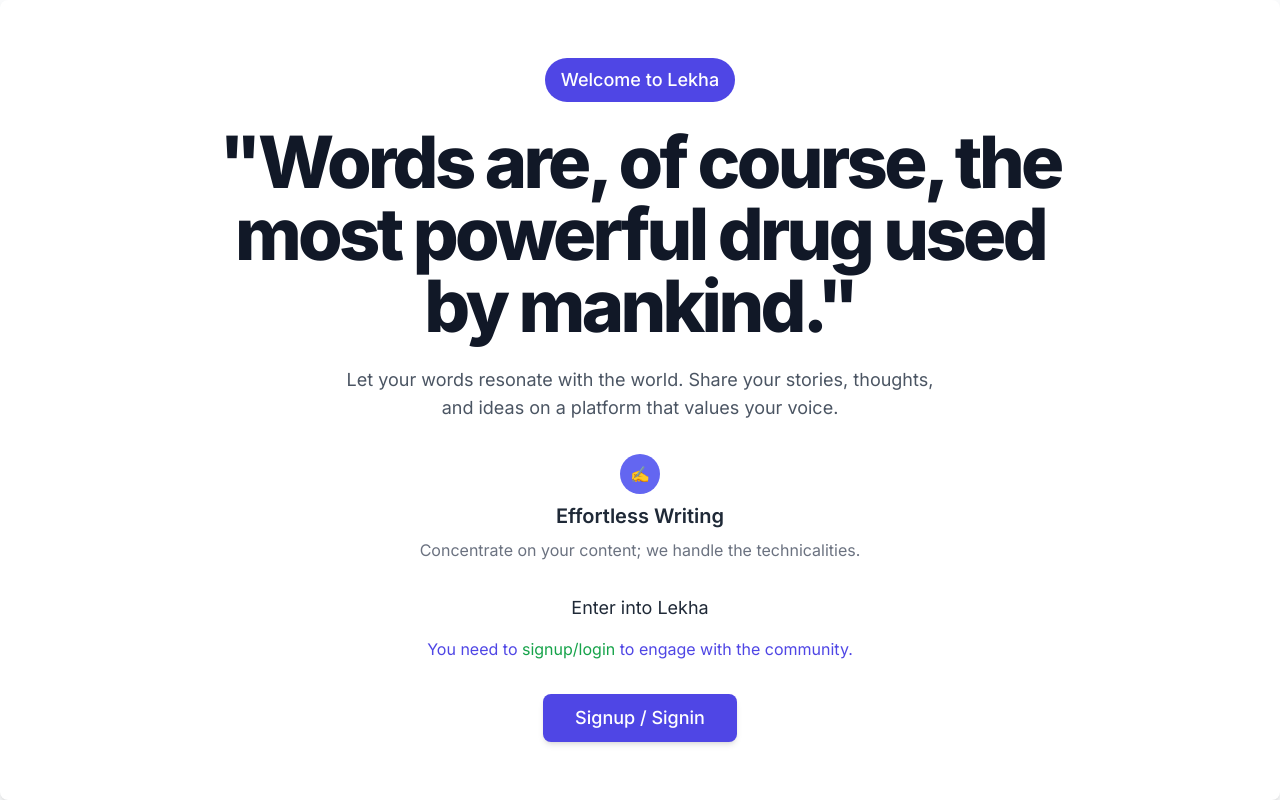
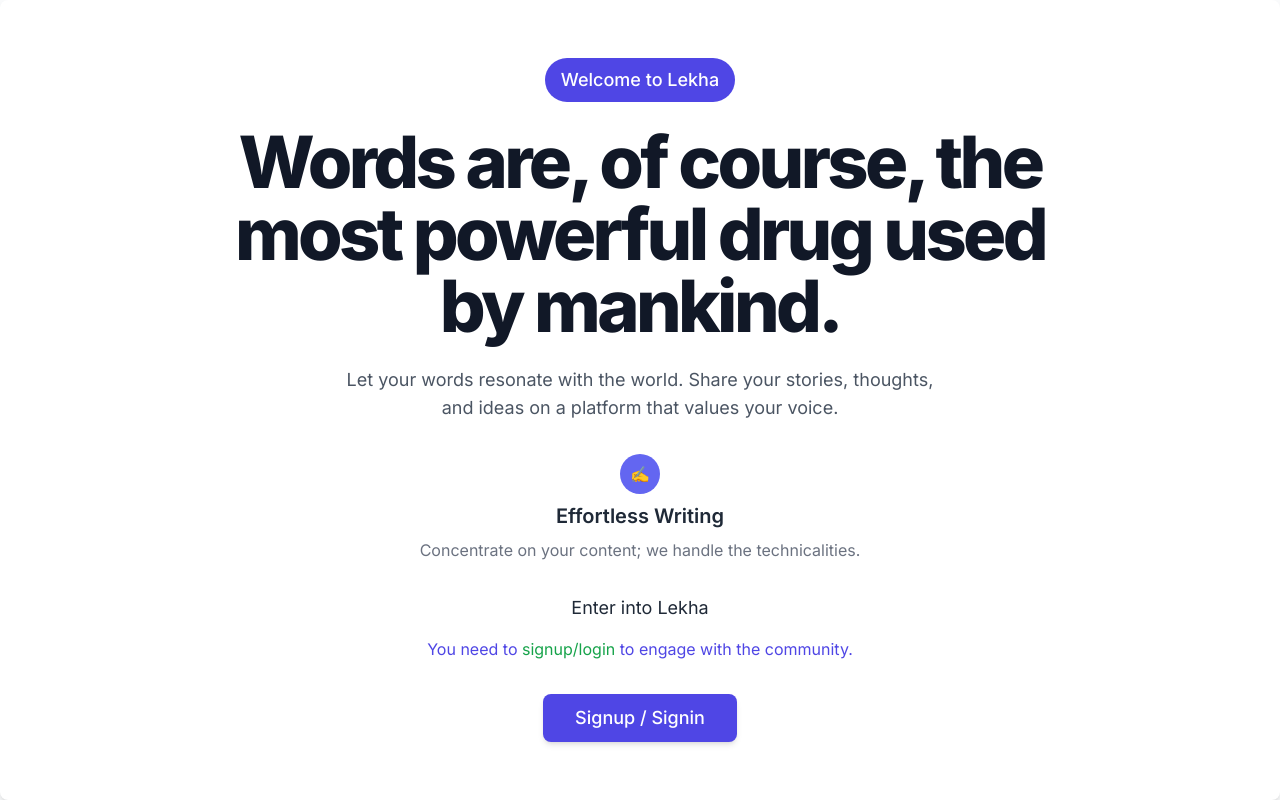
Before and after one commit to AnchalDevBytes/lekha, a Next.js app in the folder frontend/: page / in a window 1280 px wide. Built offline with nearby package versions, Linux system fonts and the light colour scheme.

Commit message:
Fixed frontend deployment again

```diff
--- a/frontend/src/app/page.tsx
+++ b/frontend/src/app/page.tsx
@@ -9,7 +9,7 @@
             Welcome to Lekha
           </div>
           <h1 className="text-5xl max-w-4xl font-extrabold tracking-tighter text-gray-900 sm:text-7xl">
-          &quot;Words are, of course, the most powerful drug used by mankind.&quot;
+          Words are, of course, the most powerful drug used by mankind.
           </h1>
           <p className="max-w-[600px] mx-auto text-gray-600 md:text-lg">
             Let your words resonate with the world. Share your stories, thoughts, and ideas on a platform that values your voice.
```
